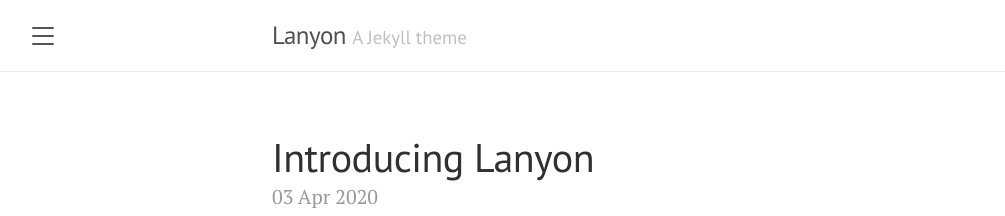
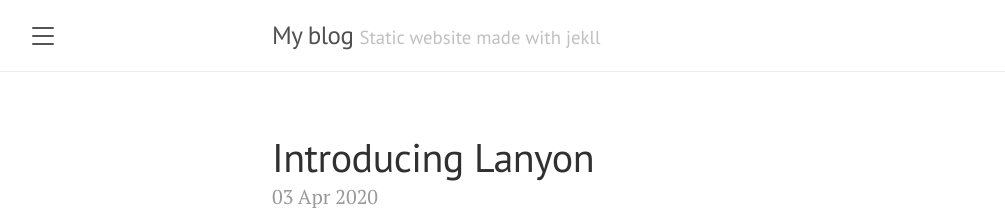
Before and after one commit to 20223073/20223073.github.io, a Jekyll site: the page built from index.html, in a window 1280 px wide and 900 px high. Shown: the top 216 px of the window, without its empty margins (8-1013 px from the left). Built offline with Jekyll 4.4.1, drawn with Linux system fonts in a browser that asks for light colours; the list of posts is cut into pages by our own code.

Commit message:
update: _config.yml

```diff
--- a/_config.yml
+++ b/_config.yml
@@ -1,17 +1,17 @@
 # Setup
-title:               Lanyon
-tagline:             'A Jekyll theme'
+title:               My blog
+tagline:             'Static website made with jekll'
 description:         'A reserved <a href="https://jekyllrb.com" target="_blank">Jekyll</a> theme that places the utmost gravity on content with a hidden drawer. Made by <a href="https://twitter.com/mdo" target="_blank">@mdo</a>.'
-url:                 http://lanyon.getpoole.com
+url:                 https://20223073.github.io
 baseurl:             ''
 paginate:            5
 permalink:           pretty
 
 # About/contact
 author:
-  name:              Mark Otto
-  url:               https://twitter.com/mdo
-  email:             markdotto@gmail.com
+  name:              20223073
+  url:               https://20223073.github.io
+  email:             20223073@kookmin.ac.kr
 
 # Gems
 plugins:
```
